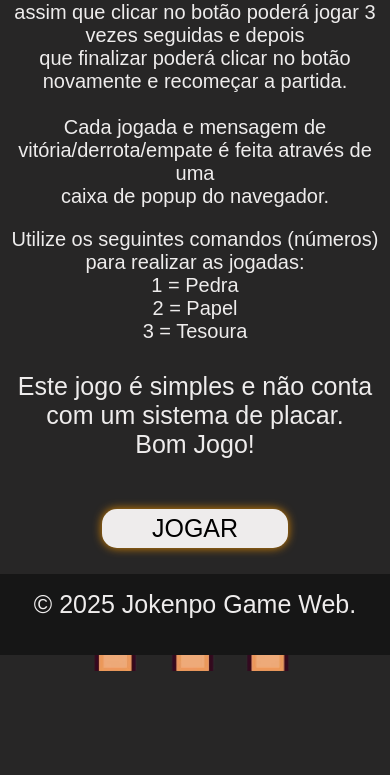
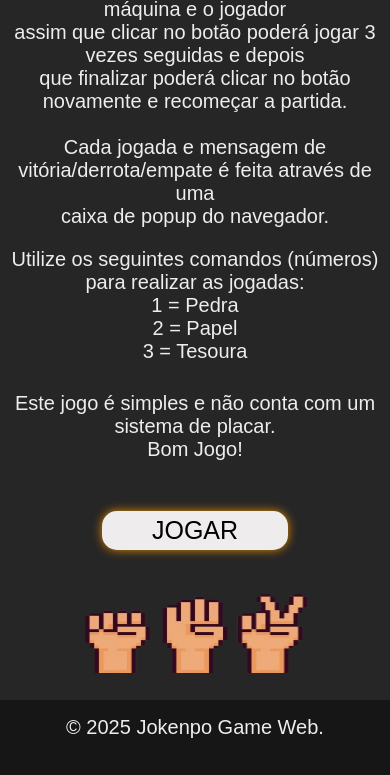
Before and after one commit to vitorf2003/JokenpoGameWeb, a plain HTML site: page index.html in a window 390 px wide. Shown: the part 169-944 px from the top of the page. Before the commit the page ends 844 px from the top, so only its background shows below. Drawn offline with Linux system fonts and the light colour scheme; a web font is replaced by a local one.

Commit message:
Correção de Responsividade

```diff
--- a/assets/css/style.css
+++ b/assets/css/style.css
@@ -104,6 +104,7 @@ html {
     justify-content: center;
     align-items: center;
     padding-top: 5px;
+    padding-bottom: 5px;
 }
 
 .img-joken {
@@ -112,7 +113,6 @@ html {
 }
 
 .footer {
-    position: fixed;
     padding: 1rem;
     bottom: 0;
     background-color: #161616;
@@ -134,21 +134,24 @@ html {
    .logo, .logo-img {
     display: flex;
     height: 45px;
+    margin-top: 20px;
 
    }
 
    .jokenpo, .img-joken {
     display: flex;
     height: 120px;
+    padding-bottom: 20px;
    }
 
    .footer {
-    position: absolute;
-    margin-bottom: 20px;
+    position: relative;
+    margin-bottom: 0;
    }
 
    .footer-content {
     padding-bottom: 20px;
+    font-size: 20px;
    }
 
    .title-site {
@@ -163,6 +166,13 @@ html {
     font-size: 20px;
    }
 
+   .instructions-two {
+    font-size: 20px;
+   }
+
+   .btn-play {
+    margin-bottom: 30px;
+   }
 
 
 }
```
